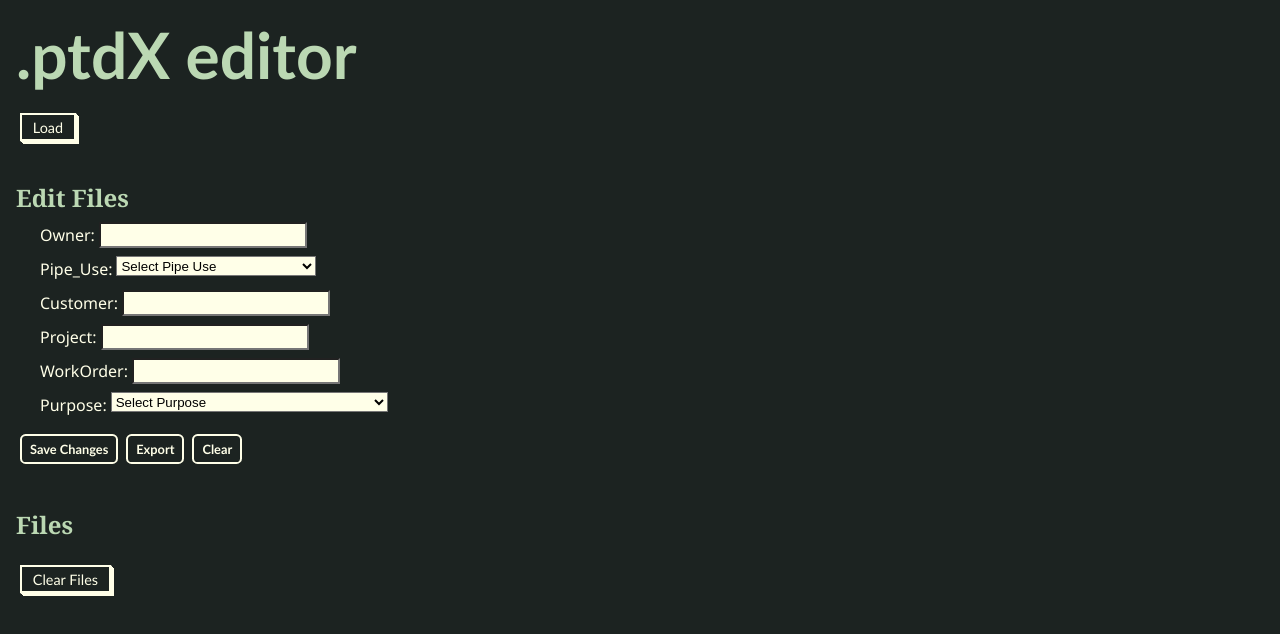
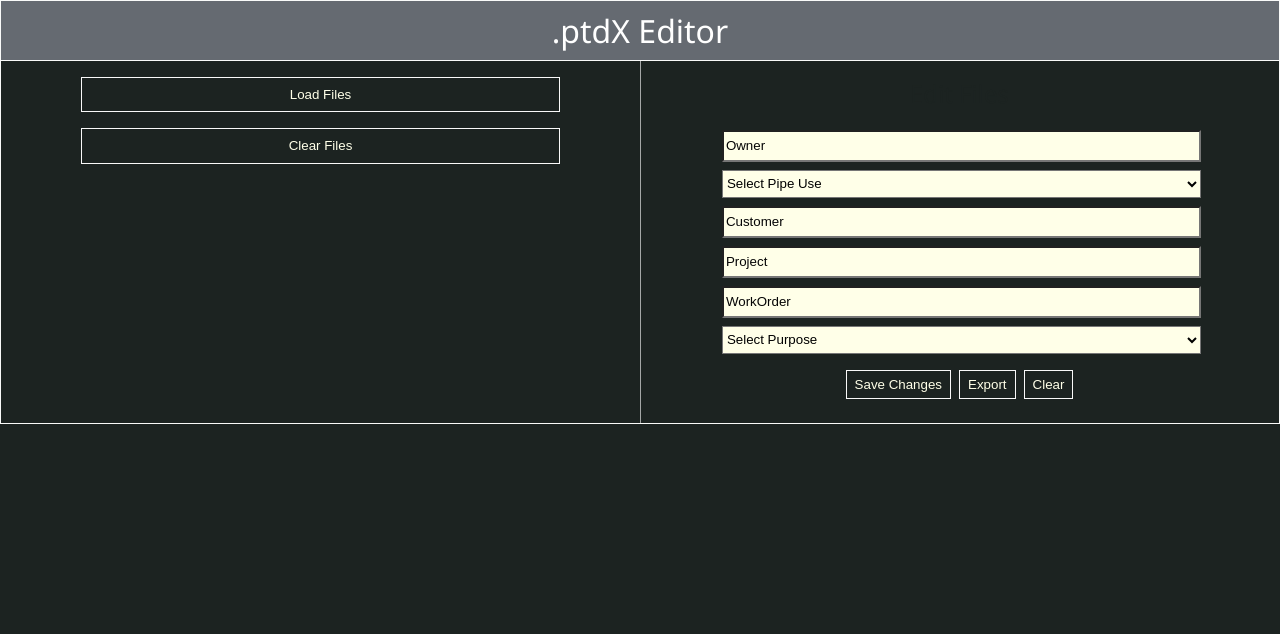
Before and after one commit to M-Rozell/ptdX-editor, a React (Vite) app in the folder frontend/: page / in a window 1280 px wide. Shown: the top 634 px of the page. Built offline with nearby package versions, Linux system fonts and the light colour scheme.

Commit message:
changed css

```diff
--- a/frontend/src/App.jsx
+++ b/frontend/src/App.jsx
@@ -46,15 +46,26 @@ const App = () => {
   }
 
   return (
-    <div>
-      <h1 className="ptdXHeader">.ptdX editor</h1>
-      <div className="btnDiv">
-      <button onClick={handleFolderSelection} className="folderSelectionBtn">Load</button>
+    <div className="appDiv">
+
+      <h1 className="ptdXHeader">.ptdX Editor</h1>
+      <div className="wrapDiv">
+
+
+        <div className="filesLoadListDiv">
+            <button onClick={handleFolderSelection} className="folderSelectionBtn">Load Files</button>
+            <FileList files={files} />
+            <button onClick={handleClearList} className="folderSelectionBtn" id="clearFolder">Clear Files</button>
+        </div>
+
+              <div className="xmlFormDiv">
+                <XMLForm folderPath={folderPath} />
+              </div>
+
       </div>
-      <XMLForm folderPath={folderPath} />
-      <FileList files={files} />
-      <button onClick={handleClearList} className="folderSelectionBtn">Clear Files</button>
+
     </div>
+
   );
 };
 
--- a/frontend/src/components/FileList.jsx
+++ b/frontend/src/components/FileList.jsx
@@ -1,7 +1,7 @@
 const FileList = ({ files }) => {
     return (
-      <div>
-        <h2 className="filesHeader">Files</h2>
+      <div className="fileListDiv">
+
         <ol className="fileList">
           {files.map((file, index) => (
             <li key={index}>{file}</li>
--- a/frontend/src/components/XMLForm.jsx
+++ b/frontend/src/components/XMLForm.jsx
@@ -108,11 +108,11 @@ const XMLForm = ({ folderPath }) => {
 
 
   return (
-    <div>
+    <div className="editFilesWrap">
       <h2 className="editFilesHeader">Edit Files</h2>
       {Object.keys(formData).map((key) => (
         <div key={key} className="inputName">
-          <label>{key}:</label>
+
           {/* Conditionally render dropdown for specific keys */}
           {key === "Pipe_Use" ? (
             <select
@@ -144,6 +144,7 @@ const XMLForm = ({ folderPath }) => {
             <input
               type="text"
               name={key}
+              placeholder={key}
               value={formData[key]}
               onChange={handleChange}
             />
--- a/frontend/src/css/App.css
+++ b/frontend/src/css/App.css
@@ -1,73 +1,152 @@
+body,html {
+  margin: 0;
+  padding: 0;
+  background: #1C2321;
+}
+
+* {
+  box-sizing: border-box;
+}
+
+
 #root {
-  max-width: 1280px;
-  margin: 0 auto;
-  padding: 1rem
+  margin: 0;
+  padding: 0;
+}
+
+.appDiv {
+  display: contents;
 }
 
 .ptdXHeader {
-  color: #BBD8B3;
-  font-family: 'Gill Sans', sans-serif;
-  font-size: 4rem;
-  margin-top: 0;
-  margin-bottom: 1rem;
+  color: white;
+  font-family: 'Segoe UI', sans-serif;
+  font-weight: 100;
+  font-size: 2rem;
+  text-align: center;
+  padding: .5rem;
+  margin: 0;
+  background-color: rgb(101, 106, 113);
+  border-width: .025rem .025rem 0 .025rem ;
+  border-color: rgb(249, 250, 249);
+  border-style: solid;
+}
+
+
+.wrapDiv {
+  padding-top: 1rem;
+  display: flex;
+  border: .08rem solid rgb(249, 250, 249);
+  background: linear-gradient(#f9f9f9, #f7f7f7) no-repeat center/.04rem 100%;
+}
+
+
+.filesLoadListDiv {
+  height: 100%;
+  width: 50%;
+}
+
+
+.folderSelectionBtn {
+  display: block;
+  margin: auto;
+  cursor: pointer;
+  width: 75%;
+  padding: .5rem;
+  background: #1C2321;
+  border: .025rem solid #f9f9f9;
+  color: #FFFFE8;
+  cursor: pointer;
+  line-height: 1.3;
+}
+
+.folderSelectionBtn:not(:disabled):hover {
+  transform: scale(1.05);
+}
+
+.folderSelectionBtn:not(:disabled):hover:active {
+  transform: scale(1.05) translateY(.125rem);
+}
+
+#clearFolder {
+  margin-bottom: 2rem;
+}
+
+
+.fileList {
+  font-family: 'Segoe UI', sans-serif;
+  font-weight: 100;
+  color: #FFFFE8;
+  padding-right: .5rem;
+}
+
+li {
+  margin: .25rem;
+  padding: .125rem;
+  margin-bottom: .5rem;
+  word-wrap: break-word;
+}
+
+
+
+
+
+
+.xmlFormDiv {
+  margin: 0;
+  padding: 0;
+  height: 100%;
+  width: 50%;
+}
+
+.editFilesDiv {
+  margin: 0;
+  padding: 0;
 }
 
 .editFilesHeader{
-  color: #BBD8B3;
-  font-family:  Cambria, Georgia, Times, 'Times New Roman', serif;
-  margin-bottom: .5rem;
-  margin-top: 1.5rem;
+  text-align: center;
+  margin-top: 0;
+  font-family: 'Segoe UI', sans-serif;
+  font-weight: 100;
+  color: #1C2321;
 }
 
 
 .inputName{
+  text-align: center;
+  margin: 0;
+  padding: 0;
   color: #FFFFE8;
   font-family: 'Segoe UI', sans-serif;
-  display: flex;
-  flex-direction: row;
-  justify-content: flex-start;
-  text-align: right;
-  width: 400px;
-  line-height: 26px;
+  width: 100%;
+  line-height: 1.5rem;
   margin-bottom: .5rem;
-  margin-left: 1.5rem;
 }
 
-input,select {
-  height: 20px;
-  flex: 0 0 200px;
+input {
+  height: 2rem;
+  width: 75%;
   margin-left: .25rem;
   background-color: #FFFFE8;
+  box-sizing: border-box;
 }
 
-.folderSelectionBtn {
-  margin: .25rem;
-  margin-bottom: 1rem;
-  font-family: 'Gill Sans', sans-serif;
-  font-size: .9rem;
-  text-decoration: none;
-  color: #FFFFE8;
-  background-color: #1C2321;
-  cursor: pointer;
-  border: 2px solid;
-  padding: 0.25em .75em;
-  box-shadow: .5px .5px 0px 0px, 1px 1px 0px 0px, 1px 1px 0px 0px, 2px 2px 0px 0px, 3px 3px 0px 0px;
-  position: relative;
-  user-select: none;
-  -webkit-user-select: none;
-  touch-action: manipulation;
+input::placeholder {
+  font-weight: 100;
+  color: rgb(5, 5, 5);
 }
 
-.folderSelectionBtn:active {
-  box-shadow: 0px 0px 0px 0px;
-  top: 5px;
-  left: 5px;
+select{
+  height: 1.75rem;
+  width: 75%;
+  margin-left: .25rem;
+  background-color: #FFFFE8;
+  box-sizing: border-box;
 }
 
-@media (min-width: 768px) {
-  .folderSelectionBtn {
-    padding: 0.25em 0.75em;
-  }
+.bottomBtnsDiv {
+  text-align: center;
 }
 
 .bottomBtns {
@@ -75,28 +154,11 @@ input,select {
   margin-top: .5rem;
   margin-bottom: 1.5rem;
   background: #1C2321;
-  backface-visibility: hidden;
-  border-radius: .35rem;
-  border-color: #FFFFE8;
-  border-style: solid;
-  border-width: .125rem;
-  box-sizing: border-box;
+  border: .025rem solid #f9f9f9;
   color: #FFFFE8;
   cursor: pointer;
-  display: inline-block;
-  font-family: 'Gill Sans', sans-serif;
-  font-size: .8rem;
-  font-weight: 700;
   line-height: 1.3;
   padding: .3rem .5rem;
-  position: relative;
-  text-align: left;
-  text-decoration: none;
-  transform: translateZ(0) scale(1);
-  transition: transform .2s;
-  user-select: none;
-  -webkit-user-select: none;
-  touch-action: manipulation;
 }
 
 .bottomBtns:not(:disabled):hover {
@@ -106,43 +168,3 @@ input,select {
 .bottomBtns:not(:disabled):hover:active {
   transform: scale(1.05) translateY(.125rem);
 }
-
-.bottomBtns:focus {
-  outline: 0 solid transparent;
-}
-
-.bottomBtns:focus:before {
-  content: "";
-  left: calc(-1*.375rem);
-  pointer-events: none;
-  position: absolute;
-  top: calc(-1*.375rem);
-  transition: border-radius;
-  user-select: none;
-}
-
-.bottomBtns:focus:not(:focus-visible) {
-  outline: 0 solid transparent;
-}
-
-.bottomBtns:focus:not(:focus-visible):before {
-  border-width: 0;
-}
-
-.bottomBtns:not(:disabled):active {
-  transform: translateY(.125rem);
-}
-
-.filesHeader{
-  color: #BBD8B3;
-  font-family: Cambria, Georgia, Times, 'Times New Roman', serif;
-}
-
-.fileList {
-  font-family: 'Segoe UI', sans-serif;
-  color: #FFFFE8;
-}
-
-li {
-  margin-bottom: .5rem;
-}
--- a/frontend/src/css/index.css
+++ b/frontend/src/css/index.css
@@ -1,6 +1,29 @@
-body {
-    margin: 0;
-    padding: 0;
-    background: #1C2321;
+/*.folderSelectionBtn {
+    margin: .25rem;
+    margin-bottom: 1rem;
+    font-family: 'Gill Sans', sans-serif;
+    font-size: .9rem;
+    text-decoration: none;
+    color: #FFFFE8;
+    background-color: #1C2321;
+    cursor: pointer;
+    border: 2px solid;
+    padding: 0.25em .75em;
+    box-shadow: .5px .5px 0px 0px, 1px 1px 0px 0px, 1px 1px 0px 0px, 2px 2px 0px 0px, 3px 3px 0px 0px;
+    position: relative;
+    user-select: none;
+    -webkit-user-select: none;
+    touch-action: manipulation;
+  }
 
-}
+  .folderSelectionBtn:active {
+    box-shadow: 0px 0px 0px 0px;
+    top: 5px;
+    left: 5px;
+  }
+
+  @media (min-width: 768px) {
+    .folderSelectionBtn {
+      padding: 0.25em 0.75em;
+    }
+  }
--- a/frontend/src/main.jsx
+++ b/frontend/src/main.jsx
@@ -1,6 +1,5 @@
 import { StrictMode } from 'react'
 import { createRoot } from 'react-dom/client'
-import './css/index.css'
 import App from './App.jsx'
 
 createRoot(document.getElementById('root')).render(
```
Also changed, not shown: 2 other files (tests, documents, lock files or other folders).
